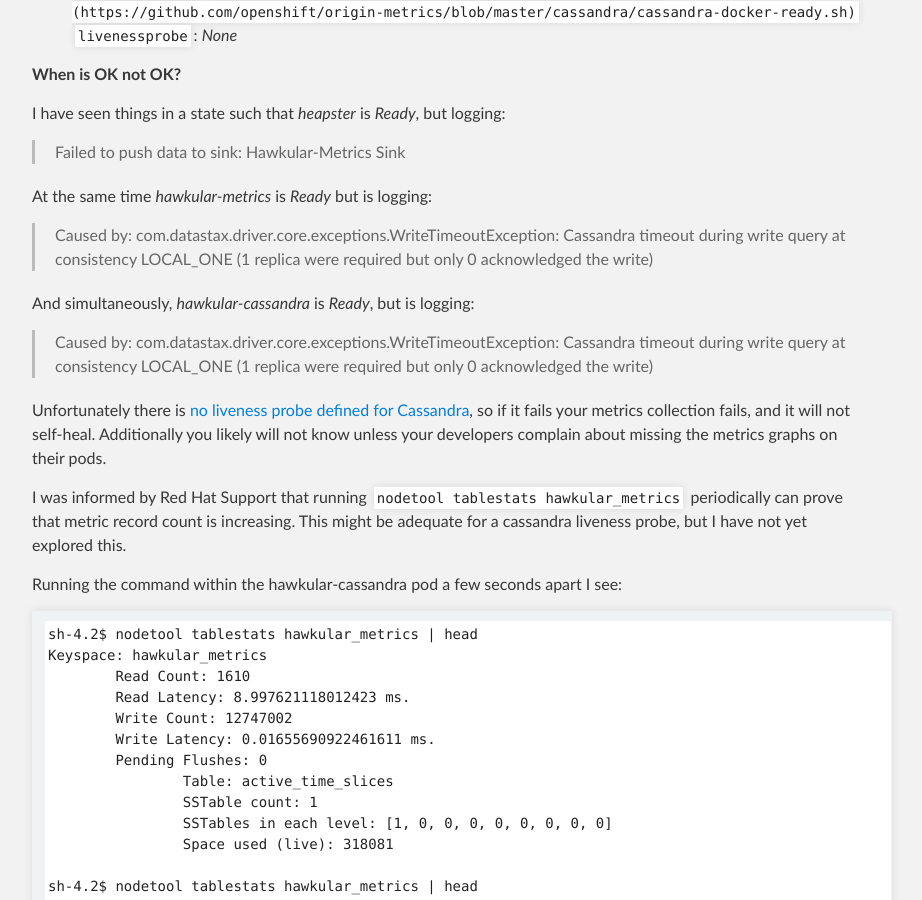
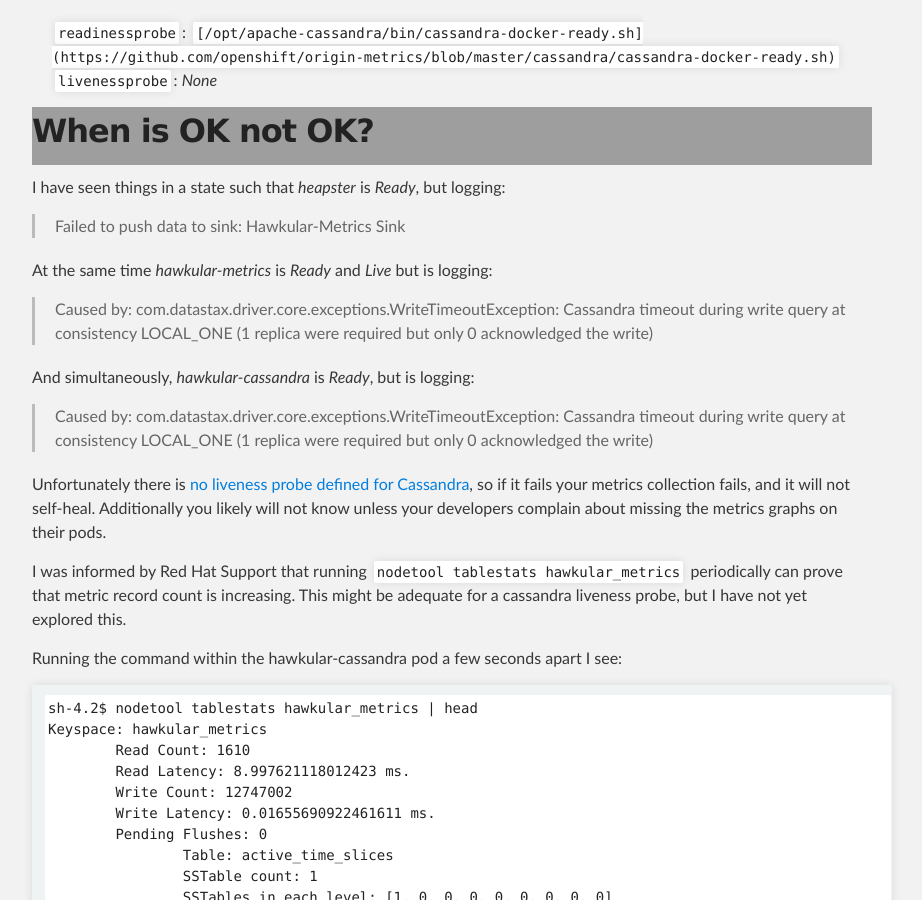
Before and after one commit to dlbewley/dlbewley.github.io, a Jekyll site: the page built from _posts/2016-11-14-OpenShift-Cluster-Metrics-and-Cassandra-Troubleshooting.md, in a window 1280 px wide and 900 px high, scrolled down 959 px. Shown: the whole window, without its empty margins (188-1110 px from the left). Built offline with Jekyll 4.4.1, drawn with Linux system fonts in a browser that asks for light colours; comment, search, counter and statistics services are not loaded; the repository's description, which GitHub fills in, is left out.

Commit message:
markdown

```diff
--- a/_posts/2016-11-14-OpenShift-Cluster-Metrics-and-Cassandra-Troubleshooting.md
+++ b/_posts/2016-11-14-OpenShift-Cluster-Metrics-and-Cassandra-Troubleshooting.md
@@ -18,25 +18,28 @@
 
 To ensure the services are healthy [readiness and liveness probes](https://docs.openshift.com/container-platform/3.3/dev_guide/application_health.html) are deployed. The following checks are created on the replicationControllers by the metrics deployer:
 
-- _heapster_
-  - `readinessprobe`: `[/opt/heapster-readiness.sh](https://github.com/openshift/origin-metrics/blob/master/heapster/heapster-readiness.sh)`
-  - `livenessprobe`: _None_
+**_heapster_**
 
-- _hawkular-metrics_
-  - `readinessprobe`: `[/opt/hawkular/scripts/hawkular-metrics-readiness.py](https://github.com/openshift/origin-metrics/blob/master/hawkular-metrics/hawkular-metrics-readiness.py)`
-  - `livenessprobe`: `[/opt/hawkular/scripts/hawkular-metrics-liveness.py](https://github.com/openshift/origin-metrics/blob/master/hawkular-metrics/hawkular-metrics-liveness.py)`
+- `readinessprobe`: `[/opt/heapster-readiness.sh](https://github.com/openshift/origin-metrics/blob/master/heapster/heapster-readiness.sh)`
+- `livenessprobe`: _None_
 
-- _hawkular-cassandra_
-  - `readinessprobe`: `[/opt/apache-cassandra/bin/cassandra-docker-ready.sh](https://github.com/openshift/origin-metrics/blob/master/cassandra/cassandra-docker-ready.sh)`
-  - `livenessprobe`: _None_
+**_hawkular-metrics_**
 
-**When is OK not OK?**
+- `readinessprobe`: `[/opt/hawkular/scripts/hawkular-metrics-readiness.py](https://github.com/openshift/origin-metrics/blob/master/hawkular-metrics/hawkular-metrics-readiness.py)`
+- `livenessprobe`: `[/opt/hawkular/scripts/hawkular-metrics-liveness.py](https://github.com/openshift/origin-metrics/blob/master/hawkular-metrics/hawkular-metrics-liveness.py)`
+
+**_hawkular-cassandra_**
+
+- `readinessprobe`: `[/opt/apache-cassandra/bin/cassandra-docker-ready.sh](https://github.com/openshift/origin-metrics/blob/master/cassandra/cassandra-docker-ready.sh)`
+- `livenessprobe`: _None_
+
+## When is OK not OK? ##
 
 I have seen things in a state such that _heapster_ is _Ready_, but logging:
 
 > Failed to push data to sink: Hawkular-Metrics Sink
 
-At the same time _hawkular-metrics_ is _Ready_ but is logging:
+At the same time _hawkular-metrics_ is _Ready_ and _Live_ but is logging:
 
 > Caused by: com.datastax.driver.core.exceptions.WriteTimeoutException: Cassandra timeout during write query at consistency LOCAL_ONE (1 replica were required but only 0 acknowledged the write)
 
```
